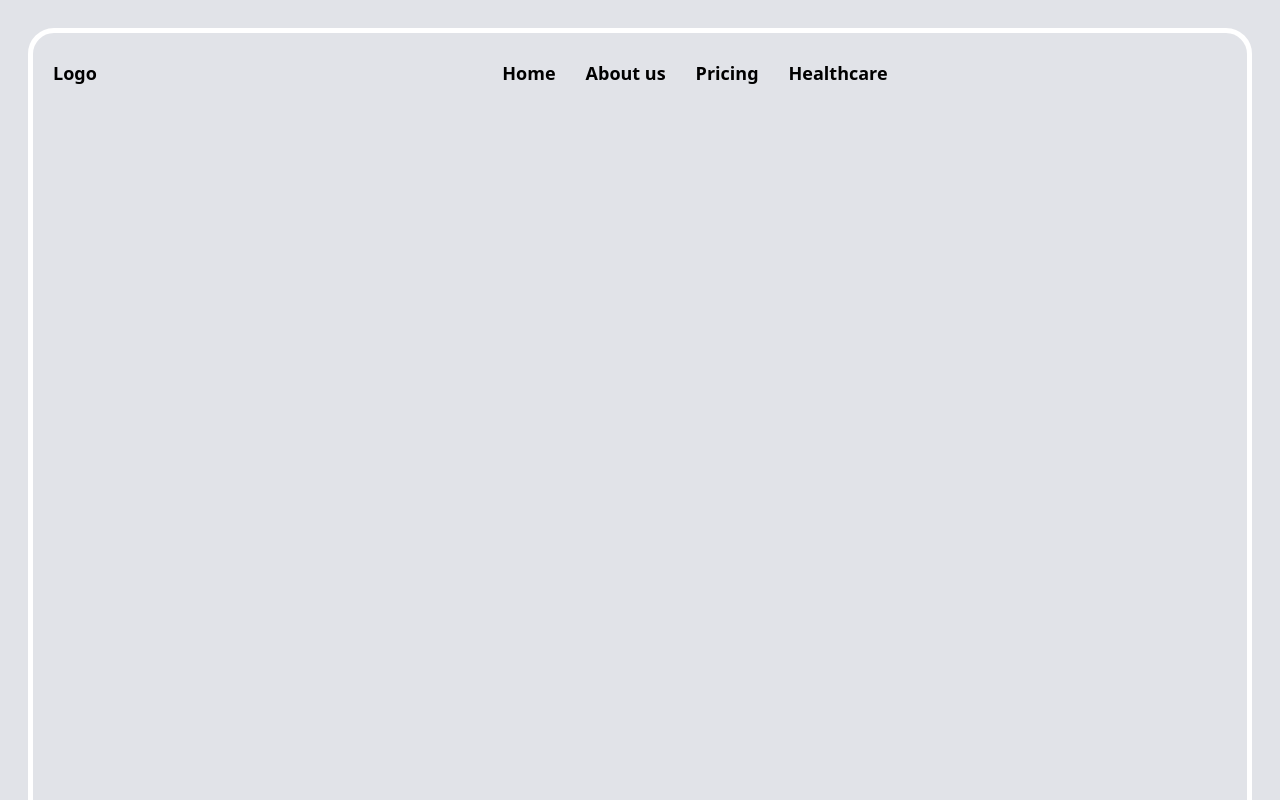
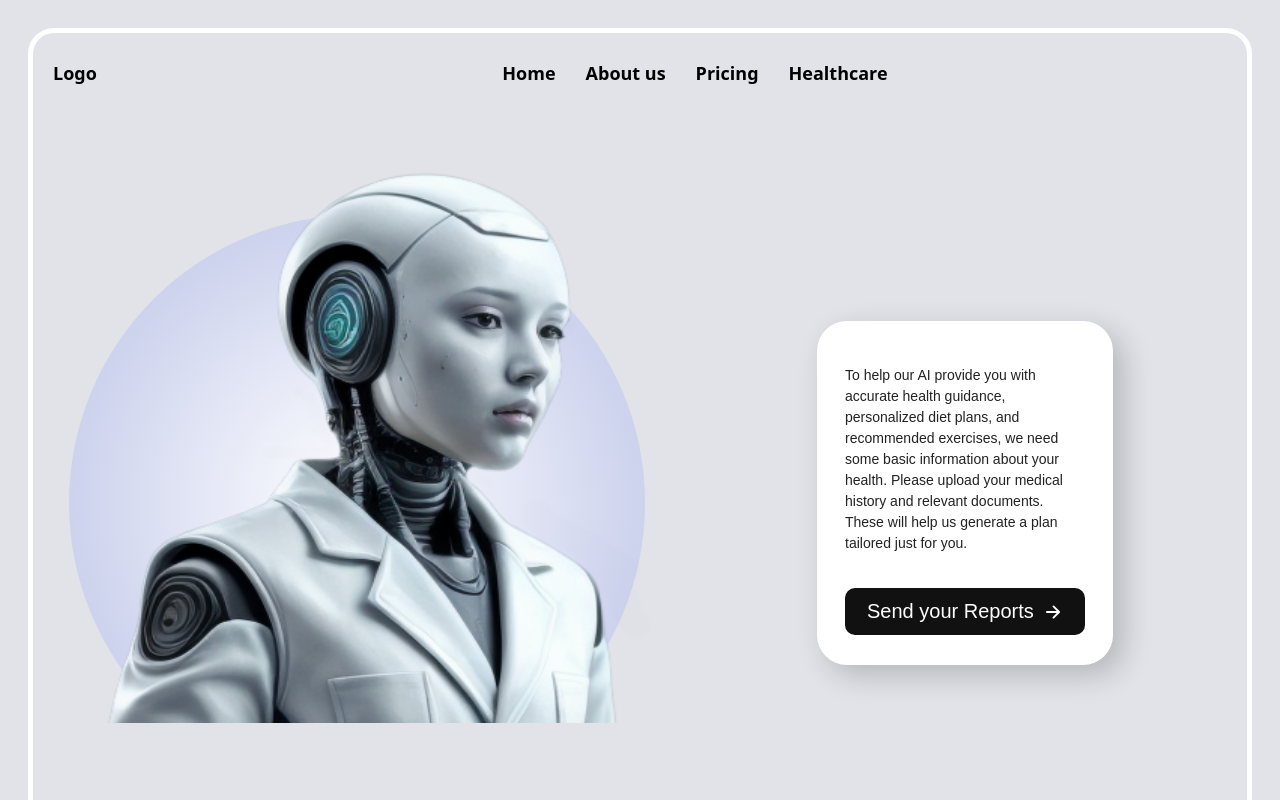
Before and after one commit to Neuvo-House/Healthcare_ai, a React (Vite) app in the folder healthcare_ai/: page / in a window 1280 px wide. Shown: the top 800 px of the page. Built offline with nearby package versions, Linux system fonts and the light colour scheme.

Commit message:
ReportEntrycommit

```diff
--- a/healthcare_ai/package.json
+++ b/healthcare_ai/package.json
@@ -10,8 +10,10 @@
     "preview": "vite preview"
   },
   "dependencies": {
+    "icons": "^1.0.0",
     "react": "^19.1.0",
-    "react-dom": "^19.1.0"
+    "react-dom": "^19.1.0",
+    "react-icons": "^5.5.0"
   },
   "devDependencies": {
     "@eslint/js": "^9.25.0",
--- a/healthcare_ai/src/App.jsx
+++ b/healthcare_ai/src/App.jsx
@@ -1,5 +1,6 @@
 import { useState } from 'react'
 import Navbar from './Navbar'
+import ReportEntry from './ReportEntry'
 import './App.css'
 
 function App() {
@@ -8,6 +9,7 @@ function App() {
   return (
     <div className="main-container">
       <Navbar />
+      <ReportEntry />
     </div>
   )
 }
--- /dev/null
+++ b/healthcare_ai/src/ReportEntry.css
@@ -0,0 +1,134 @@
+/* Main container for the report entry section */
+.report-entry {
+  display: flex;
+  justify-content: center;
+  align-items: center;
+  padding: 60px 20px;
+  min-height: 100vh;
+}
+
+/* Container for image and content sections */
+.report-entry-container {
+  display: flex;
+  height: max-content;
+  align-items: center;
+  justify-content: center;
+  background-color: transparent;
+  gap: 50px;
+  flex-wrap: wrap;
+  overflow: visible;
+}
+
+/* Decorative radial circle behind the image */
+.radial-circle {
+  position: absolute;
+  width: 360px;
+  height: 360px;
+  border-radius: 60%;
+  margin-left: 10px;
+  margin-top: 60px;
+  /* Only show the top part of the circle */
+  clip-path: polygon(0 0, 100% 0, 100% 80%, 0% 80%);
+  background: radial-gradient(
+    circle at center,
+    rgba(255, 255, 255, 1) 0%,
+    rgba(184, 192, 230, 1) 100%
+  );
+  transform: scale(1.6);
+}
+
+/* Image container with custom scaling and positioning */
+.report-entry-image{
+  display: flex;
+  align-items:center ;
+  justify-content: center;
+  position: relative;
+  width: 700px;
+  height: 550px;
+  border-radius: 20px;
+  overflow: hidden;
+  z-index: 3;
+  /* Flip the image horizontally and adjust position */
+  transform: scaleX(-1.1);
+  margin-top: -90px;
+  margin-left: -100px;
+}
+
+/* Style for the health image */
+.report-entry-image img {
+  object-fit: cover;
+  margin-top: 640px;
+  height: 800px;
+  transform: scale(1.6);
+}
+
+/* Content box for text and button */
+.report-entry-content {
+  border-radius: 30px;
+  background-color: #fff;
+  box-shadow: 10px 10px 30px rgba(0, 0, 0, 0.2);
+  padding: 30px 28px;
+  display: flex;
+  max-width: 240px;
+}
+
+/* Container for text elements */
+.text-container {
+  display: flex;
+  flex-direction: column;
+  gap: 20px;
+}
+
+/* Paragraph styles within text content */
+.text-content p {
+  line-height: 1.5;
+  color: #222;
+  font-family: 'unbound-regular', sans-serif;
+  font-size: 14px;
+}
+
+/* Button styles within text button container */
+.text-button button {
+  background-color: #111;
+  color: #fff;
+  padding: 12px 22px;
+  border: none;
+  border-radius: 10px;
+  font-size: 20px;
+  font-weight: 500;
+  cursor: pointer;
+  width: 100%;
+  text-align: left;
+  display: flex;
+  justify-content: space-between;
+  align-items: center;
+  transition: background-color 0.3s ease;
+}
+
+/* Button hover effect */
+.text-button button:hover {
+  background-color: #333;
+}
+
+/* Responsive styles for smaller screens */
+@media screen and (max-width: 768px) {
+  .report-entry-container {
+    flex-direction: column;
+    gap: 40px;
+  }
+
+  .report-entry-image img {
+    width: 350px;
+    height: 450px;
+    margin-left: 0;
+  }
+
+  .report-entry-content {
+    max-width: 90%;
+  }
+
+  .gradient-circle {
+    width: 350px;
+    height: 350px;
+  }
+}
--- /dev/null
+++ b/healthcare_ai/src/ReportEntry.jsx
@@ -0,0 +1,53 @@
+// Import React and required icon
+import React from "react";
+// Import the forward arrow icon from react-icons
+import { IoArrowForward } from "react-icons/io5";
+// Import the health image asset
+import robortImage from "./assets/health.png";
+// Import the CSS for styling
+import "./ReportEntry.css";
+
+// Main functional component for the report entry section
+function ReportEntry() {
+  return (
+    // Main wrapper for the report entry
+    <div className="report-entry">
+      {/* Container for image and content sections */}
+      <div className="report-entry-container">
+        {/* Image Section with decorative circle */}
+        <div className="image-section">
+          <div className="radial-circle"></div>
+          <div className="report-entry-image">
+            <img
+              src={robortImage}
+              alt="Health Report"
+            />
+          </div>
+        </div>
+
+        {/* Text and Button Section */}
+        <div className="report-entry-content">
+          <div className="text-container">
+            {/* Informational text for the user */}
+            <div className="text-content">
+              <p>
+                To help our AI provide you with accurate health guidance,
+                personalized diet plans, and recommended exercises, we need some
+                basic information about your health. Please upload your medical
+                history and relevant documents. These will help us generate a plan
+                tailored just for you.
+              </p>
+            </div>
+            {/* Button to send reports */}
+            <div className="text-button">
+              <button>Send your Reports <IoArrowForward /></button>
+            </div>
+          </div>
+        </div>
+      </div>
+    </div>
+  );
+}
+
+// Export the component for use in other files
+export default ReportEntry;
```
Also changed, not shown: healthcare_ai/src/assets/health.png (added), 1 other file (tests, documents, lock files or other folders).
